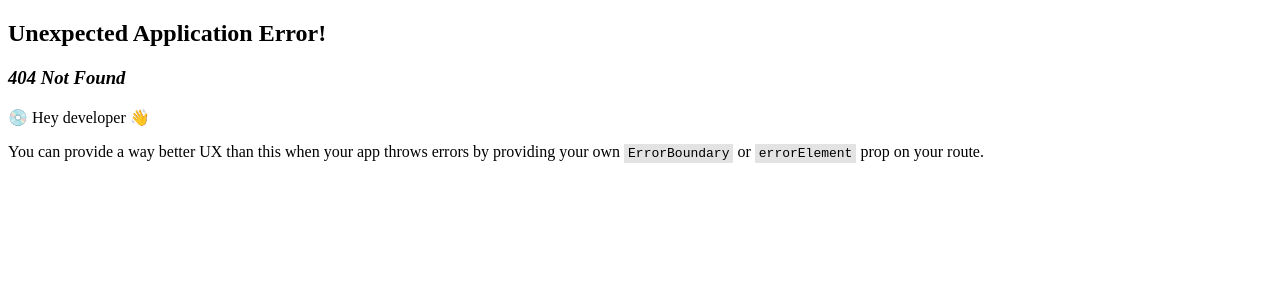
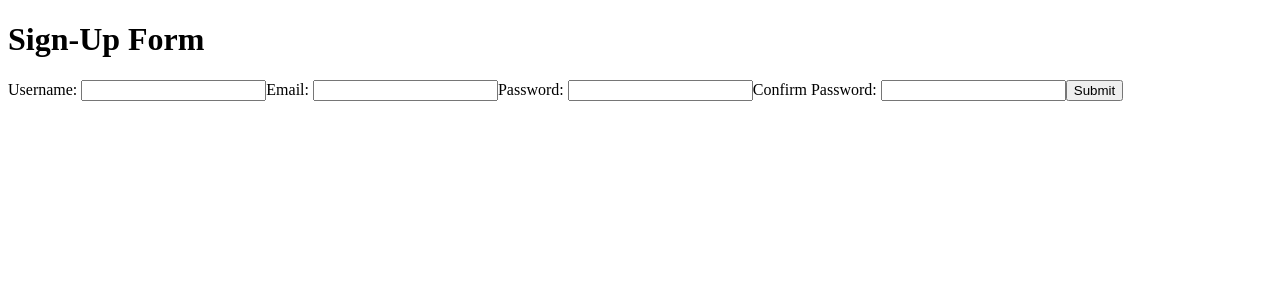
Before and after one commit to SeasonedSoup/seasonedblog-front, a React (Vite) app: page /signup in a window 1280 px wide. Before the commit this address had no page. Shown: the top 300 px of the page. Built offline with nearby package versions, Linux system fonts and the light colour scheme.

Commit message:
Integrate AuthProvider to main.jsx + improve struc
structure of Homepage and copied signupform from
seasonedblog write repo

```diff
--- a/src/components/Homepage.jsx
+++ b/src/components/Homepage.jsx
@@ -1,10 +1,11 @@
 import { useState } from "react";
 import { useNavigate } from "react-router";
+import {useAuth} from "./AuthToken/AuthContext"
 
 function Homepage() {
     const [posts, setPosts] = useState([]);
     const navigate = useNavigate();
-
+    const {user, loading} = useAuth();
 
     async function fetchPosts() {
             const url = "http://localhost:8000/api/publishedPosts"
@@ -18,8 +19,6 @@ function Homepage() {
             const posts = await response.json();
 
             setPosts(posts);
-            setUnpublishedPosts(unpublished);
-            setLoading(false)
         }
 
     fetchPosts();
@@ -27,9 +26,26 @@ function Homepage() {
     function visitPost(id, post) {
         navigate(`/post/${id}`, {state: {post}});
     }
+
+    if (loading) return <div>Loading...</div>;
+
+    if (!user) return (
+        <>
+            <h1>PLEASE LOG IN IF YOU HAVE AN ACCOUNT</h1>
+            <form action="">
+                <label htmlFor="username">Username: </label>
+                <input type="text" id="username" name="username"/>
+                <label htmlFor="password">Password: </label>
+                <input type="password" id="password" name="password"/>
+            </form>
+            <a href="/signup">Sign up Here</a>
+        </>
+    )
+
+
     return (
         <>
-            <h1>HELLO WELCOME TO SEASONED BLOG!!</h1>
+            <h1>HELLO WELCOME TO SEASONED BLOG!, {user?.username}</h1>
             <a>VIEW THE BLOGS HERE!</a>
             {posts.map((post) => {
                 return (
--- /dev/null
+++ b/src/components/SignUpForm.jsx
@@ -0,0 +1,69 @@
+import { useState } from "react";
+
+function SignUpForm() {
+    const [username, setUsername] = useState("")
+    const [email, setEmail] = useState("")
+    const [password, setPassword] = useState("")
+    const [confirmPassword, setConfirmPassword] = useState("")
+
+    async function signup(e) {
+        e.preventDefault();
+
+        const url = "http://localhost:8000/api/signup"
+
+        if (password !== confirmPassword) {
+            alert("passwords do not match");
+            return;
+        }
+        try {
+            const result = await fetch(url, {
+            method: 'POST',
+            headers: {
+                'Content-Type': 'application/json',
+            },
+
+            body: JSON.stringify({
+                username,
+                email,
+                password
+                }),
+            });
+
+            if(!result.ok) {
+                throw new Error(`Error status: ${result.status}`);
+            }
+
+            const data = await result.json();
+            console.log('Success:', data);
+            alert('Sign-up successful!');
+
+        } catch(error) {
+            console.error(error);
+            alert("Signup failed check console.")
+        }
+    }
+    return (
+        <>
+            <h1>Sign-Up Form</h1>
+
+            <form method="POST" onSubmit={signup}>
+                <label htmlFor="username">Username: </label>
+                <input type="text" name="username" id="username" value={username} onChange={(e) => setUsername(e.target.value)}/>
+
+                <label htmlFor="email">Email:  </label>
+                <input type="email" name="email" id="email" value={email} onChange={(e) => setEmail(e.target.value)} />
+
+                <label htmlFor="password">Password: </label>
+                <input type="password" name="password" id="password" value={password} onChange={(e) => setPassword(e.target.value)} />
+
+                <label htmlFor="confirmPassword">Confirm Password: </label>
+                <input type="password" name="confirmPassword" id="confirmPassword" value={confirmPassword}
+                onChange={(e) => setConfirmPassword(e.target.value)}/>
+
+                <button>Submit</button>
+            </form>
+        </>
+    )
+}
+
+export default SignUpForm;
```
Also changed, not shown: src/main.jsx (+10 -1 lines).
